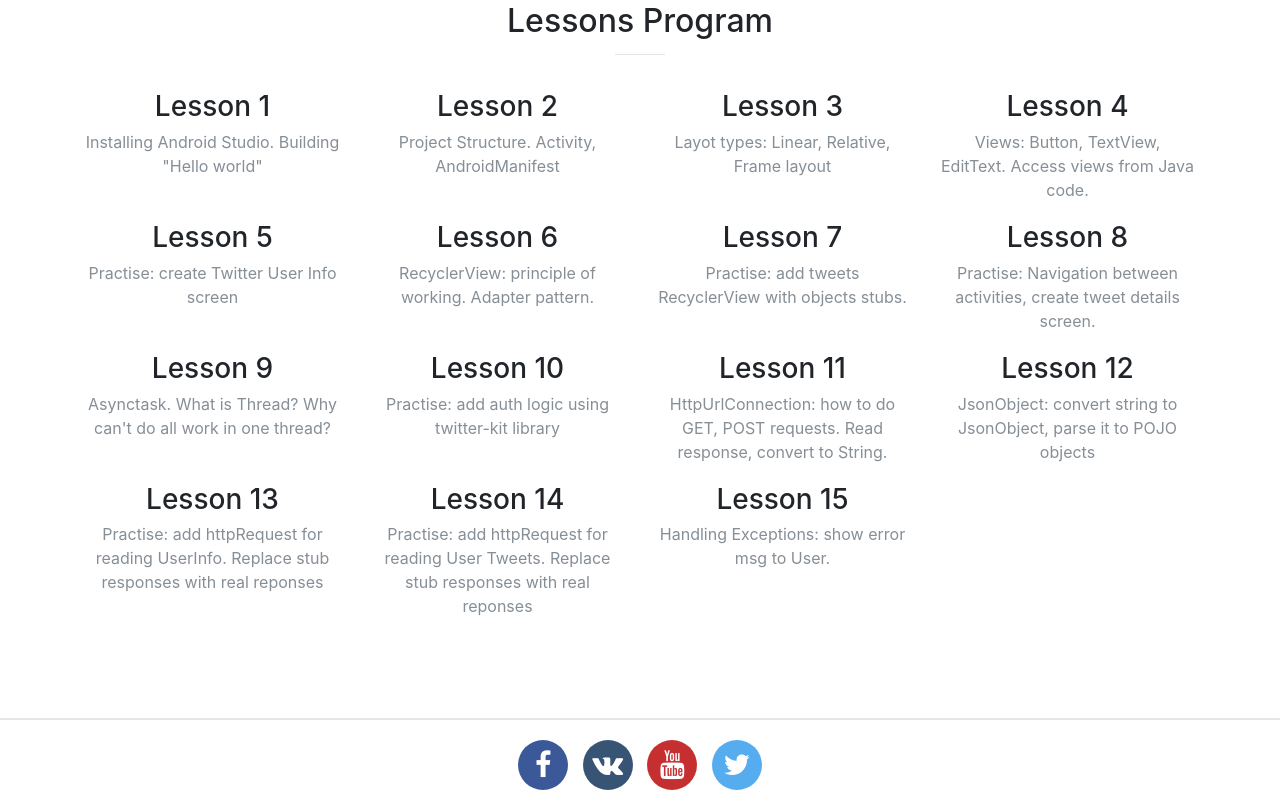
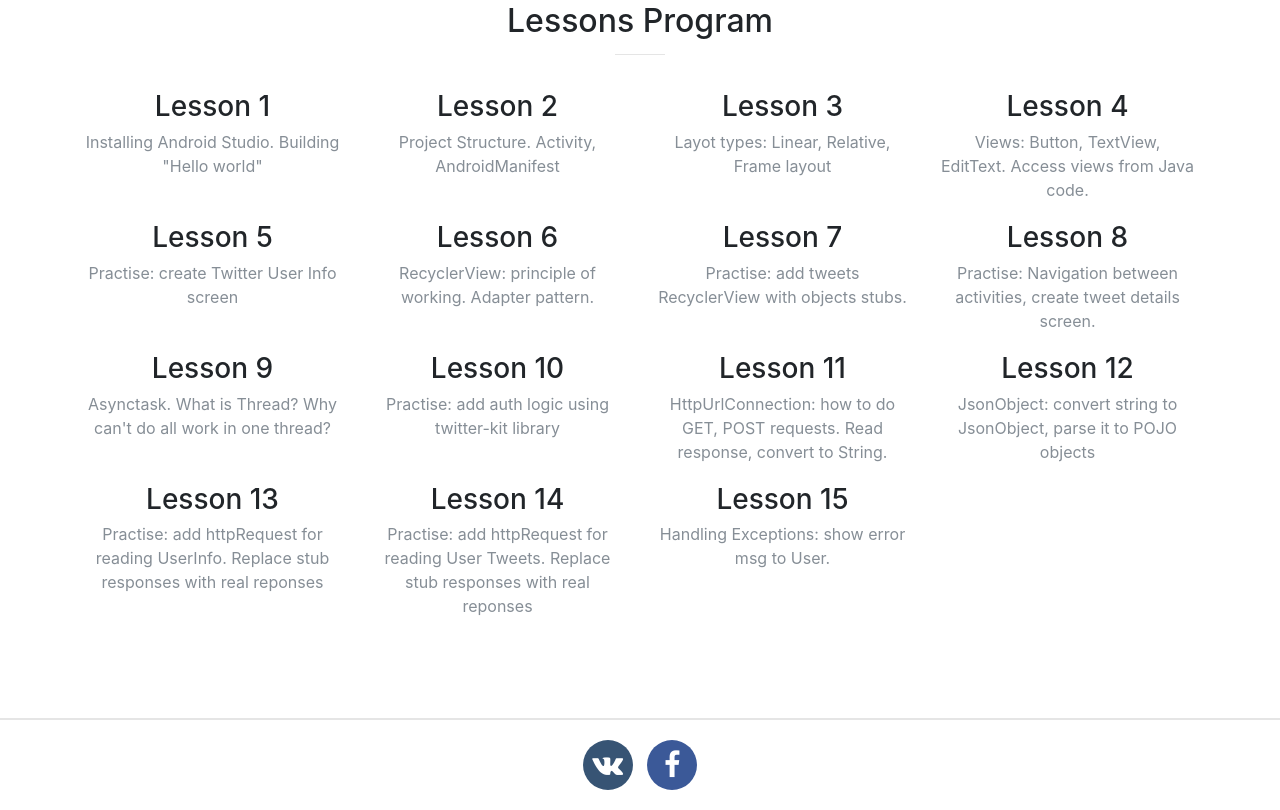
Before and after one commit to youngam/LearningAndroid, a website with bundled scripts: page index.html in a window 1280 px wide. Shown: the part 897-1707 px from the top of the page. Built offline with nearby package versions, Linux system fonts and the light colour scheme.

Commit message:
add links to real social accounts

```diff
--- a/index.html
+++ b/index.html
@@ -255,10 +255,10 @@
         <footer class="footer" id="contact">
             <div class="centered">
               <ul class="social-icons icon-circle  icon-rotate list-unstyled list-inline">
-                <li> <a href="#"><i class="fa fa-facebook"></i></a></li>
-                <li> <a href="#"><i class="fa fa-vk"></i></a></li>
-                <li> <a href="#"><i class="fa fa-youtube"></i></a></li>
-                <li> <a href="#"><i class="fa fa-twitter"></i></a></li>
+                <li> <a href="https://vk.com/androidlearning"><i class="fa fa-vk"></i></a></li>
+                <li> <a href="https://www.facebook.com/learnAndroidDev"><i class="fa fa-facebook"></i></a></li>
+<!--                 <li> <a href="#"><i class="fa fa-youtube"></i></a></li>
+                <li> <a href="#"><i class="fa fa-twitter"></i></a></li> -->
               </ul>
             </div>
         </footer>
```
